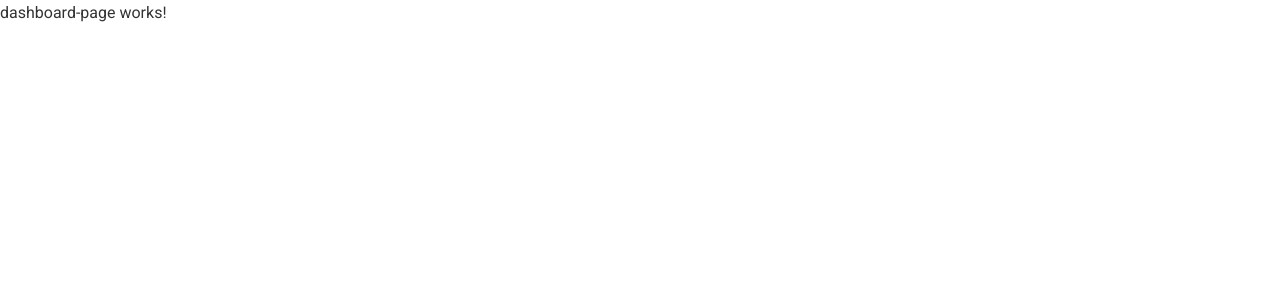
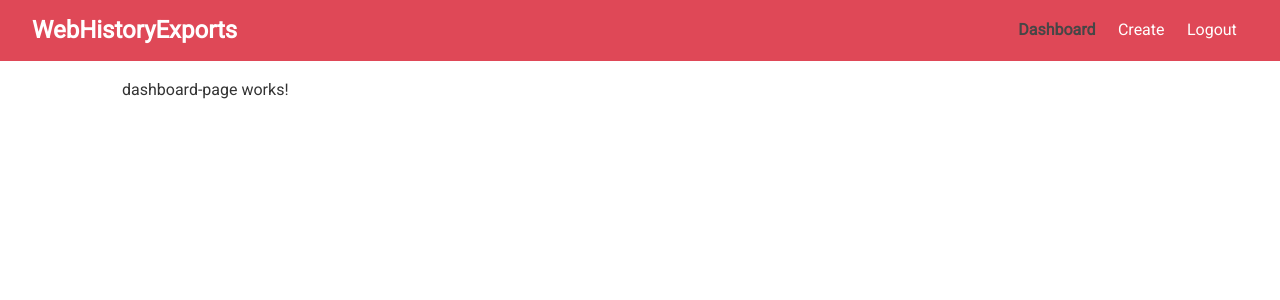
Before and after one commit to vlad4400/web-history-exports, an Angular app: page /dashboard in a window 1280 px wide. Shown: the top 300 px of the page. Built offline with nearby package versions, Linux system fonts and the light colour scheme.

Commit message:
update structure & add navbar

```diff
--- a/src/app/shared/components/main-layout/main-layout.component.html
+++ b/src/app/shared/components/main-layout/main-layout.component.html
@@ -1 +1,22 @@
-<p>main-layout works!</p>
+<nav class="navbar bg-primary">
+  <h1>
+    WebHistoryExports
+  </h1>
+
+  <ul>
+    <li routerLinkActive="active">
+      <a [routerLink]="['/dashboard']">Dashboard</a>
+    </li>
+    <li routerLinkActive="active">
+      <a [routerLink]="['/create']">Create</a>
+    </li>
+
+    <li>
+      <a (click)="logout($event)">Logout</a>
+    </li>
+  </ul>
+</nav>
+
+<div class="container">
+  <router-outlet></router-outlet>
+</div>
--- a/src/app/shared/components/main-layout/main-layout.component.ts
+++ b/src/app/shared/components/main-layout/main-layout.component.ts
@@ -12,4 +12,8 @@ export class MainLayoutComponent implements OnInit {
   ngOnInit(): void {
   }
 
+  logout(e: Event): void {
+
+  }
+
 }
```
Also changed, not shown: src/app/app-routing.module.ts (+12 -7 lines).
